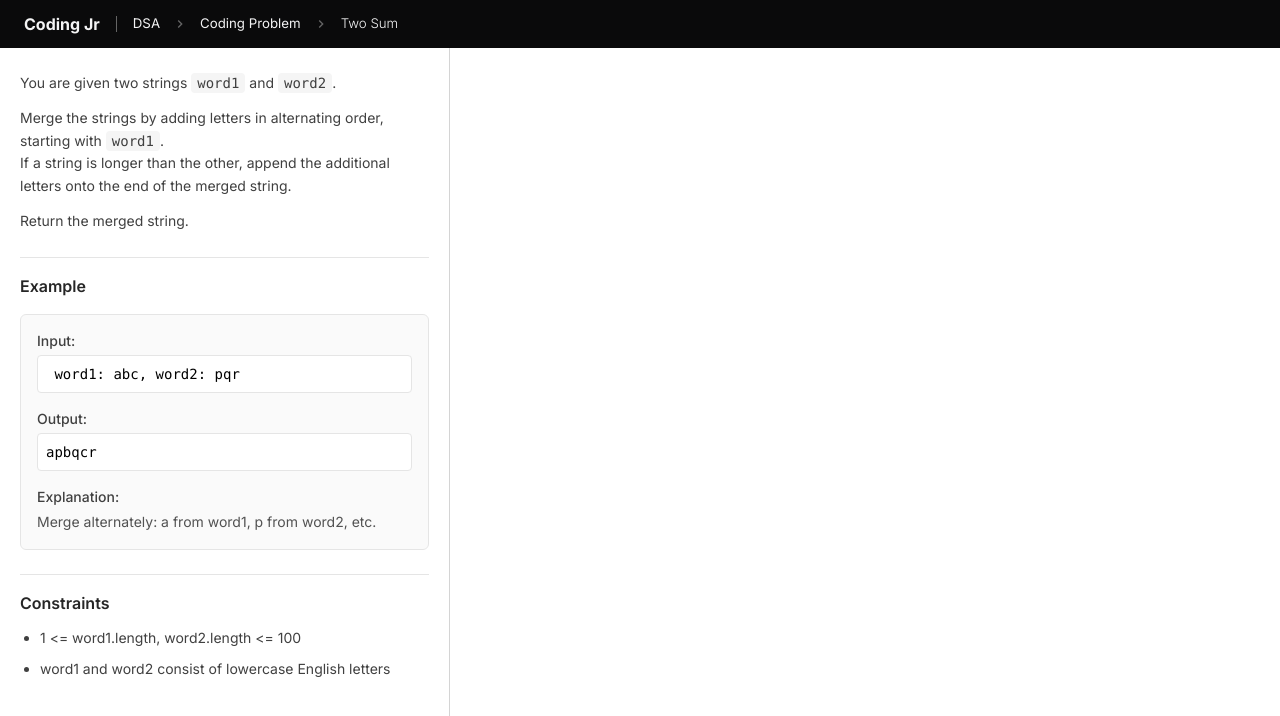
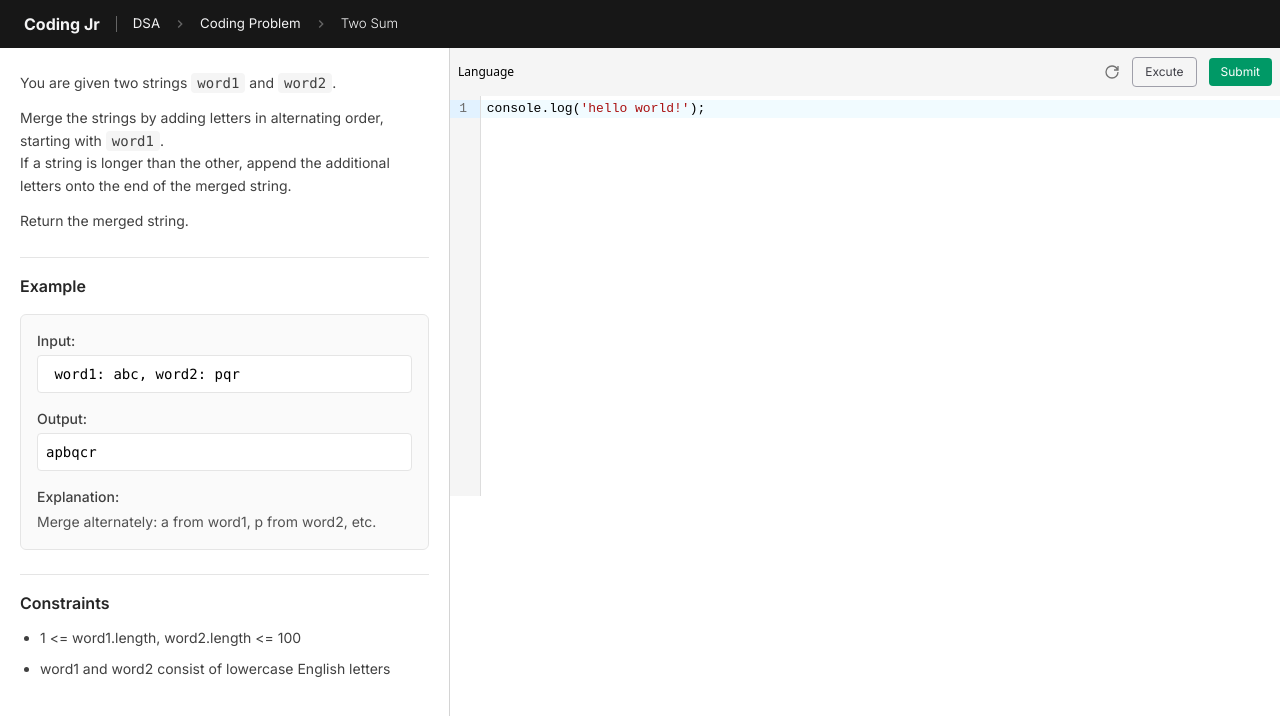
Before and after one commit to Utkarshrajmishra/coding-jr-code-editor, a React (Vite) app: page / in a window 1280 px wide. Shown: the top 716 px of the page. Built offline with nearby package versions, Linux system fonts and the light colour scheme.

Commit message:
Add: Code Editor

```diff
--- a/package.json
+++ b/package.json
@@ -10,7 +10,9 @@
     "preview": "vite preview"
   },
   "dependencies": {
+    "@codemirror/lang-javascript": "^6.2.3",
     "@tailwindcss/vite": "^4.1.4",
+    "@uiw/react-codemirror": "^4.23.11",
     "react": "^19.0.0",
     "react-dom": "^19.0.0",
     "react-icons": "^5.5.0",
--- a/src/App.tsx
+++ b/src/App.tsx
@@ -1,16 +1,19 @@
-import Header from "./components/Header"
-import Problem from "./components/Problem"
+import CodeEditor from "./components/CodeEditor";
+import Header from "./components/Header";
+import Problem from "./components/Problem";
 
 function App() {
-
   return (
     <>
       <main className="h-screen overflow-x-hidden">
         <Header />
-        <Problem />
+        <div className="flex w-full">
+          <Problem />
+          <CodeEditor />
+        </div>
       </main>
     </>
   );
 }
 
-export default App
+export default App;
--- /dev/null
+++ b/src/components/CodeEditor.tsx
@@ -0,0 +1,39 @@
+import React from "react";
+import CodeMirror from "@uiw/react-codemirror";
+import { javascript } from "@codemirror/lang-javascript";
+import { GrPowerReset } from "react-icons/gr";
+
+const CodeEditor = () => {
+  const [value, setValue] = React.useState("console.log('hello world!');");
+  const onChange = React.useCallback((val: any, viewUpdate: any) => {
+    console.log("val:", val);
+    setValue(val);
+  }, []);
+  return (
+    <section>
+      <div className="h-12 justify-between px-2 bg-neutral-100 flex items-center  w-[calc(100vw-450px)]">
+        <div className="text-xs">
+            <p>Language</p>
+        </div>
+        <div className="flex items-center gap-3">
+            <GrPowerReset className="text-neutral-500"/>
+          <button className="text-xs text-zinc-700 border-1 text-white border-zinc-400 py-[6px] px-3 rounded font-inter">
+            Excute
+          </button>
+          <button className="text-xs text-white bg-emerald-600 py-[6px] px-3 rounded font-inter">
+            Submit
+          </button>
+
+        </div>
+      </div>
+      <CodeMirror
+        value={value}
+        width="calc(100vw-450px)"
+        height="400px"
+        extensions={[javascript({ jsx: true })]}
+        onChange={onChange}
+      />
+    </section>
+  );
+};
+export default CodeEditor;
--- a/src/components/Header.tsx
+++ b/src/components/Header.tsx
@@ -2,7 +2,7 @@ import { MdKeyboardArrowRight } from "react-icons/md";
 
 const Header = () => {
   return (
-    <header className="h-12 px-6 text-zinc-100 gap-4 font-inter bg-[#0A0A0B] flex items-center">
+    <header className="h-12 px-6 text-zinc-100 gap-4 font-inter bg-neutral-900 flex items-center">
       <p className="font-bold">Coding Jr</p>
       <div className="h-4 w-[1px] bg-[#656565]"></div>
       <div className="text-[0.83rem] gap-3 flex items-center ">
```
Also changed, not shown: 1 other file (tests, documents, lock files or other folders).
